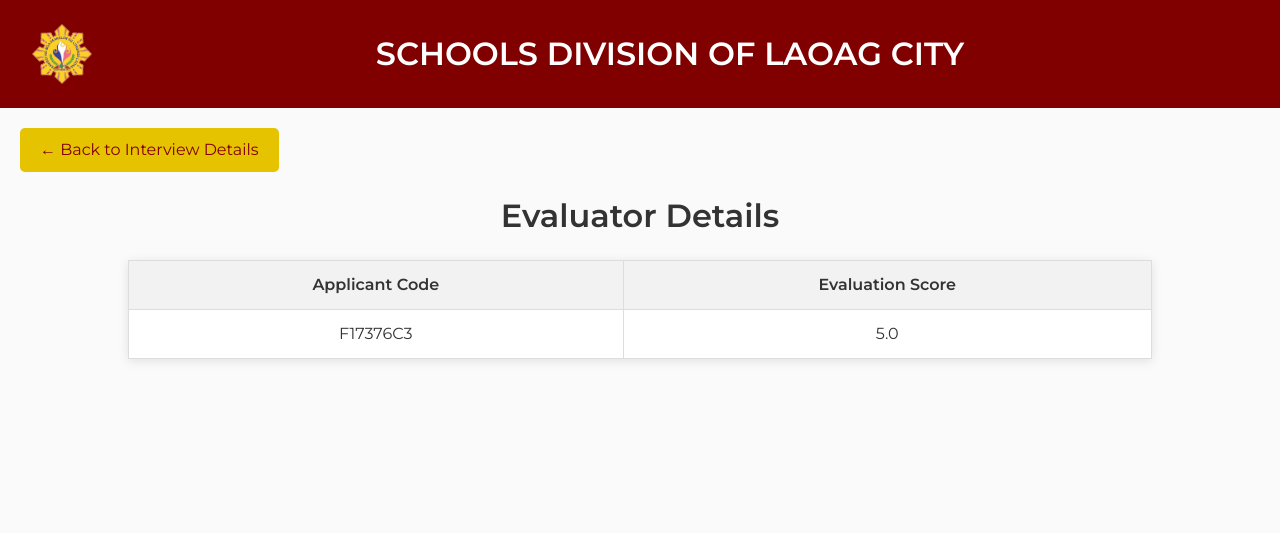
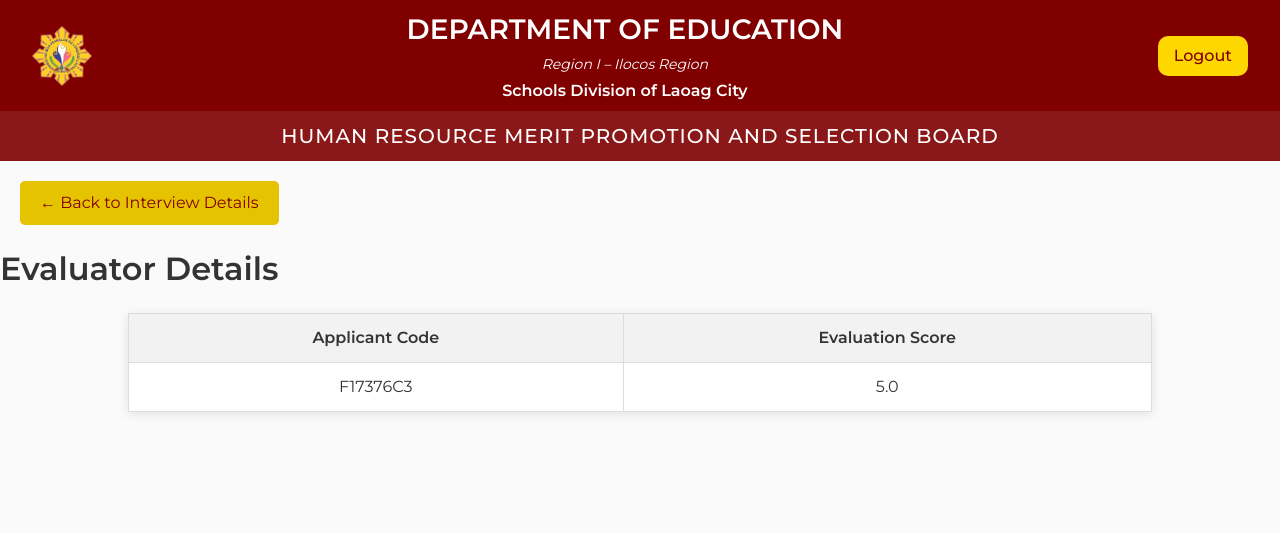
Before and after one commit to Aimisnotavailable/DEPEDHRMPSB, a Flask app: a page that uses templates/evaluator_detail.html in a window 1280 px wide. Shown: the top 533 px of the page. Run offline with Flask 3, Linux system fonts and the light colour scheme; the visitor is signed in with stand-in values (Sample User, id 1).

Commit message:
hans pogi

```diff
--- a/static/css/evaluator_detail.css
+++ b/static/css/evaluator_detail.css
@@ -32,60 +32,92 @@ body {
   min-height: 100vh;
 }
 
-/* Header Styles */
+/* —— HEADER STYLES —— */
 header.site-banner {
   width: 100%;
   background: var(--maroon);
-  color: var(--white);
+  color: #fff;
   text-align: center;
 }
 
-h1{
-    text-align: center;
+.site-banner .banner-top {
+  display: flex;
+  align-items: center;
+  justify-content: space-between;  /* left & right items stay pinned */
+  padding: 0.5rem 2rem;
+  background: var(--maroon);
+  color: #fff;
+}
 
+.site-banner .banner-logo {
+  height: 60px;
 }
-.site-banner .banner-top {
-  display: grid;
-  grid-template-columns: auto 1fr auto;
-  align-items: center;
-  padding: 1.5rem 2rem;
+
+.site-banner .banner-text {
+  flex: 1;                    /* take up all space between logo & logout */
+  display: flex;
+  flex-direction: column;     /* stack headings and paragraphs vertically */
+  align-items: center;        /* center text horizontally */
+  gap: 0.25rem;               /* small spacing between lines */
 }
-.site-banner .banner-logo {
-  grid-column: 1;
-  height: 60px;
-  width: auto;
-}
-.site-banner .banner-title {
-  grid-column: 2;
-  text-align: center;
+
+.site-banner .banner-text h1 {
+  margin: 0;
   font-size: 1.75rem;
   font-weight: 600;
 }
-.site-banner .banner-action {
-  grid-column: 3;
-  /* empty for symmetry or you can place a logout link here */
-}
-.site-banner .banner-bottom {
-  background: rgba(255,255,255,0.1);
-  padding: 0.5rem 2rem;
-  text-align: center;
-}
-.site-banner .contact-list {
-  list-style: none;
-  display: inline-flex;
-  gap: 2rem;
-}
-.site-banner .contact-list a {
-  color: var(--white);
-  text-decoration: none;
-  transition: color 0.2s;
-}
-.site-banner .contact-list a:hover {
-  color: var(--yellow);
+
+/* Header additional text elements */
+.site-banner .sub-banner-region,
+.site-banner .sub-banner-dept,
+.site-banner .banner-subtitle {
+  margin: 0;
+  color: #fff;
 }
 
+.site-banner .sub-banner-dept {
+  font-size: 1rem;
+  font-weight: 600;
+}
 
-/* Footer Styles */
+.site-banner .sub-banner-region {
+  font-size: 0.875rem;
+  font-weight: 400;
+  font-style: italic;
+}
+
+/* Logout button styles */
+.site-banner .banner-logout {
+  background: var(--yellow);
+  color: var(--maroon);
+  padding: 0.5rem 1rem;
+  border-radius: var(--radius);
+  text-decoration: none;
+  font-weight: 500;
+  transition: background 0.2s;
+}
+.site-banner .banner-logout:hover {
+  background: #e5c100;
+}
+
+/* —— HR SECTION STYLES —— */
+.hr-section {
+  width: 100%;
+  background: rgba(128, 0, 0, 0.9);
+  padding: 0.75rem 1rem;
+}
+
+.hr-section h2 {
+  margin: 0;
+  color: #fff;
+  text-align: center;
+  font-size: 1.25rem;
+  font-weight: 500;
+  letter-spacing: 0.05em;
+  line-height: 1.3;
+}
+
+/* —— FOOTER STYLES —— */
 footer {
   background-color: #800000;
   color: #4d0000;
@@ -96,8 +128,7 @@ footer {
   width: 100%;
 }
 
-/* Navigation Button */
-
+/* —— NAVIGATION BUTTON —— */
 a.btn {
   display: inline-block;
   margin: 20px;
@@ -108,14 +139,11 @@ a.btn {
   border-radius: 5px;
   transition: background-color 0.3s ease;
 }
-
 a.btn:hover {
   background-color: #e5c100d1;
 }
 
-/* Main Heading */
-
-/* Table Styles */
+/* —— TABLE STYLES —— */
 table {
   width: 80%;
   margin: 20px auto;
@@ -140,7 +168,7 @@ tr:nth-child(even) td {
   background-color: #f9f9f9;
 }
 
-/* Paragraph Styles */
+/* —— PARAGRAPH STYLES —— */
 p {
   text-align: center;
   margin-top: 20px;
@@ -148,12 +176,11 @@ p {
   color: #666;
 }
 
-/* Container Padding (if using a container wrapper) */
+/* —— CONTAINER PADDING —— */
 .container {
   padding: 20px;
-    padding-bottom: 80px; /* This prevents content from being hidden behind the fixed footer */
+  padding-bottom: 80px; /* prevents content from being hidden behind fixed footer */
 }
-
 
 /* —— SITE FOOTER —— */
 .admin-footer {
@@ -174,12 +201,10 @@ p {
   align-items: center;
   gap: 0.5rem;
 }
-
 .admin-footer .footer-logos img {
   height: 70px;
   width: auto;
 }
-
 .admin-footer .footer-links {
   display: flex;
   gap: 1.5rem;
@@ -196,7 +221,6 @@ p {
   color: var(--yellow);
 }
 
-
 /* —— RESPONSIVE —— */
 @media (max-width: 480px) {
   .site-banner .banner-top,
@@ -208,7 +232,7 @@ p {
   .site-banner .banner-logo {
     height: 40px;
   }
-  .site-banner .banner-top h1 {
+  .site-banner .banner-text h1 {
     font-size: 1.25rem;
     margin: 0.5rem 0;
   }
--- a/templates/evaluator_detail.html
+++ b/templates/evaluator_detail.html
@@ -3,23 +3,30 @@
   <head>
     <meta charset="utf-8">
     <title>Evaluator Details</title>
-<link
-rel="stylesheet"
-href="{{url_for('static', filename='css/evaluator_detail.css')}}"
->
+    <link rel="stylesheet" href="{{ url_for('static', filename='css/evaluator_detail.css') }}">
   </head>
   <body>
+    <!-- SITE BANNER -->
     <header class="site-banner" role="banner">
       <div class="banner-top">
-            <img
-        src="{{ url_for('static', filename='images/deped_seal.png') }}"
+        <img src="{{ url_for('static', filename='images/deped_seal.png') }}"
              alt="DepEd Logo"
-        class="banner-logo"
-      />
-      <h1>SCHOOLS DIVISION OF LAOAG CITY</h1>
+             class="banner-logo" />
+        <!-- new centered text column -->
+        <div class="banner-text">
+          <h1>DEPARTMENT OF EDUCATION</h1>
+          <p class="sub-banner-region">Region I – Ilocos Region</p>
+          <p class="sub-banner-dept">Schools Division of Laoag City</p>
         </div>
+        <a href="{{ url_for('admin_logout') }}" class="banner-logout">Logout</a>
       </div>
     </header>
+    <section class="hr-section" aria-labelledby="hr-section-title">
+      <h2 id="hr-section-title">
+        HUMAN RESOURCE MERIT PROMOTION AND SELECTION BOARD
+      </h2>
+    </section>
+
     <a href="{{ url_for('admin_interview_detail', iid=evaluator.interview_id) }}" class="btn">← Back to Interview Details</a>
     <h1>Evaluator Details</h1>
     {% if eval_records %}
@@ -37,7 +44,6 @@ href="{{url_for('static', filename='css/evaluator_detail.css')}}"
               <td>{{ scores[loop.index0] | default(0) | round(2) }}</td>
             </tr>
           {% endfor %}
-          <footer></footer>
         </tbody>
       </table>
     {% else %}
@@ -48,23 +54,16 @@ href="{{url_for('static', filename='css/evaluator_detail.css')}}"
     <footer class="admin-footer" role="contentinfo">
       <div class="footer-content">
         <div class="footer-logos">
-        <img
-          src="{{ url_for('static', filename='images/deped_logo.png') }}"
-          alt="DepEd Logo"
-        />
+          <img src="{{ url_for('static', filename='images/deped_logo.png') }}"
+               alt="DepEd Logo" />
         </div>
         <div class="footer-links">
-        <a href="mailto:laoag.city@deped.gov.ph"
-          ><i class="fas fa-envelope"></i>laoag.city@deped.gov.ph</a
-        >
-        <a
-          href="https://www.facebook.com/depedtayolaoagcity"
-          target="_blank"
-          ><i class="fab fa-facebook-square"></i>facebook.com/depedtayolaoagcity</a
-        >
-        <a href="https://www.depedlaoagcity.com" target="_blank"
-          ><i class="fas fa-globe"></i>depedlaoagcity.com</a
-        >
+          <a href="mailto:laoag.city@deped.gov.ph">
+            <i class="fas fa-envelope"></i>laoag.city@deped.gov.ph</a>
+          <a href="https://www.facebook.com/depedtayolaoagcity" target="_blank">
+            <i class="fab fa-facebook-square"></i>facebook.com/depedtayolaoagcity</a>
+          <a href="https://www.depedlaoagcity.com" target="_blank">
+            <i class="fas fa-globe"></i>depedlaoagcity.com</a>
         </div>
       </div>
     </footer>
```
Also changed, not shown: static/css/applicant_detail.css (+59 -38 lines), templates/applicant_detail.html (+15 -5 lines), instance/interviews.db. Lines whose indentation alone changed are shown as unchanged.
